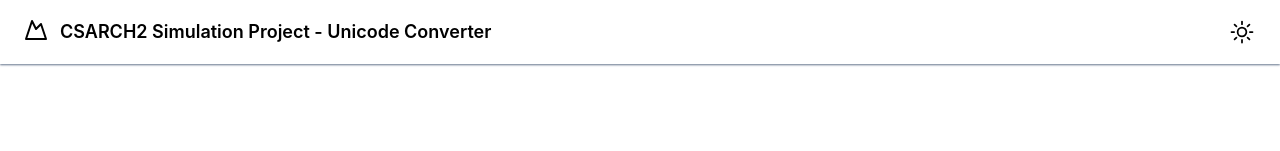
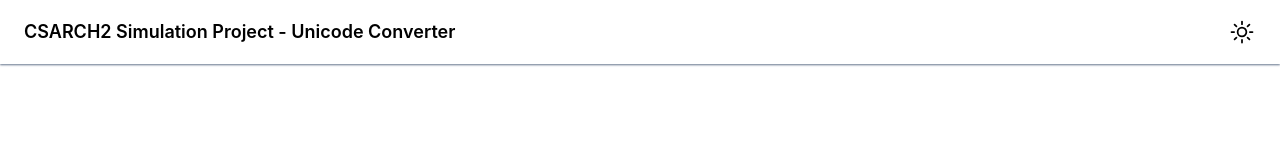
Before and after one commit to marcusaurelys/csarch2-unicode-simulation, a React (Vite) app: page / in a window 1280 px wide. Shown: the top 151 px of the page. Built offline with nearby package versions, Linux system fonts and the light colour scheme.

Commit message:
Remove unnecessary icon

```diff
--- a/src/components/Navbar.jsx
+++ b/src/components/Navbar.jsx
@@ -4,32 +4,11 @@ function Navbar() {
   return (
     <header className="flex h-16 w-full items-center justify-between bg-background px-4 md:px-6 shadow-lg shadow-sm shadow-slate-500 mb-5 dark:shadow-slate-200 ">
       <span className="text-lg font-semibold flex flex-row gap-3 dark:text-white text-black">
-        <Icon className="h-6 w-6 text-black dark:text-white" /> CSARCH2
-        Simulation Project - Unicode Converter{" "}
+       CSARCH2 Simulation Project - Unicode Converter{" "}
       </span>
       <ToggleDark className="dark:text-white" />
     </header>
   );
 }
 
-//TODO: Make a Logo
-function Icon(props) {
-  return (
-    <svg
-      {...props}
-      xmlns="http://www.w3.org/2000/svg"
-      width="24"
-      height="24"
-      viewBox="0 0 24 24"
-      fill="none"
-      stroke="currentColor"
-      strokeWidth="2"
-      strokeLinecap="round"
-      strokeLinejoin="round"
-    >
-      <path d="m8 3 4 8 5-5 5 15H2L8 3z" />
-    </svg>
-  );
-}
-
-export default Navbar;
+export default Navbar
```
